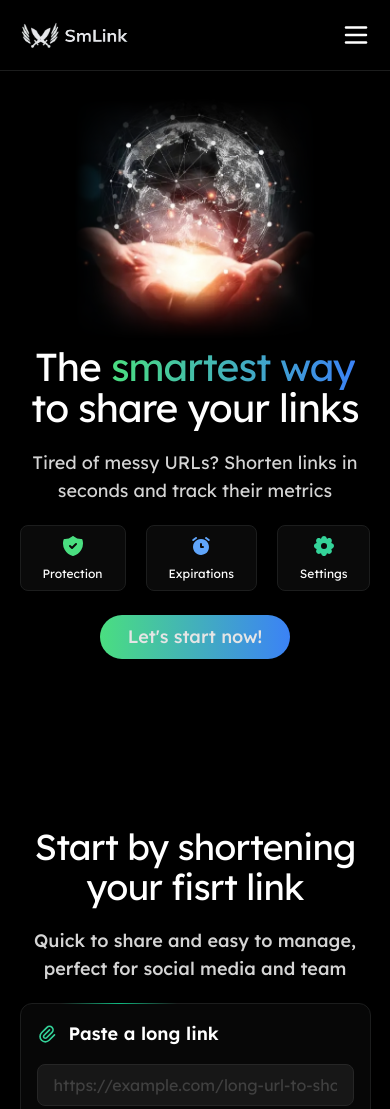
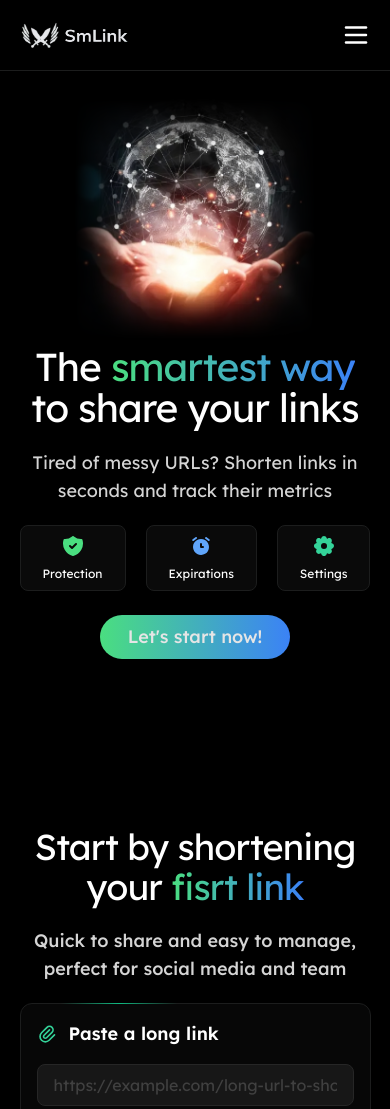
Before and after one commit to JoSG7/sm-link, a Next.js app: page / in a window 390 px wide. Shown: the top 1109 px of the page. Built offline with nearby package versions, Linux system fonts and the light colour scheme; no server answers.

Commit message:
responsive 9.5

```diff
--- a/src/components/home/sections/LinkForm/Title.tsx
+++ b/src/components/home/sections/LinkForm/Title.tsx
@@ -6,7 +6,7 @@
       <div className="w-[90vw] pb-5 lg-2:max-w-[500px] lg-2:py-0">
         <h1 className="text-4xl tracking-tight text-center sm:text-6xl
         lg-2:text-start lg-2:text-6xl">
-          Start by shortening your fisrt link
+          Start by shortening your <span className="text-transparent bg-clip-text bg-gradient-to-r from-green-400 to-blue-500">fisrt link</span>
         </h1>
 
         <p className="hidden pt-5 font-medium text-center text-neutral-400
```
